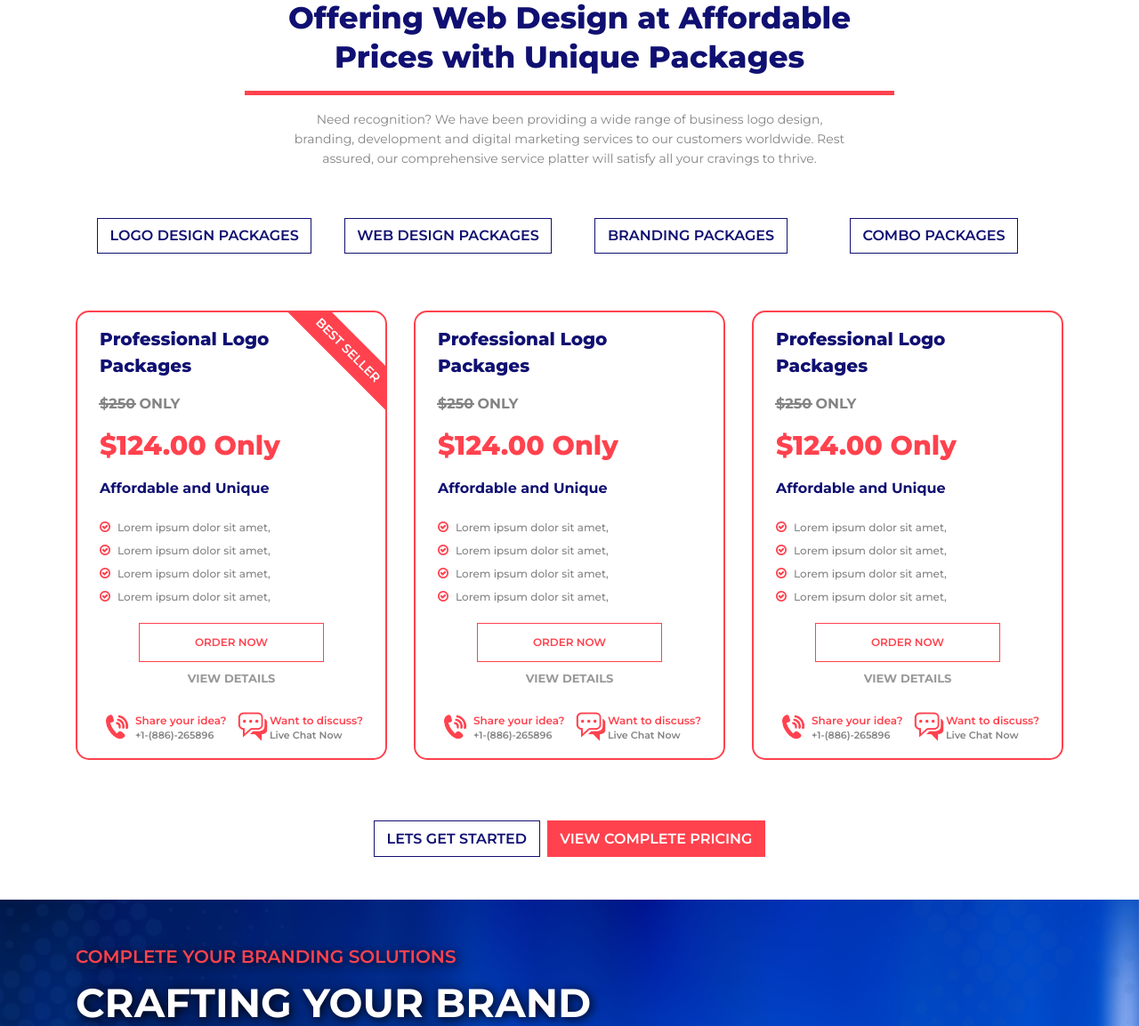
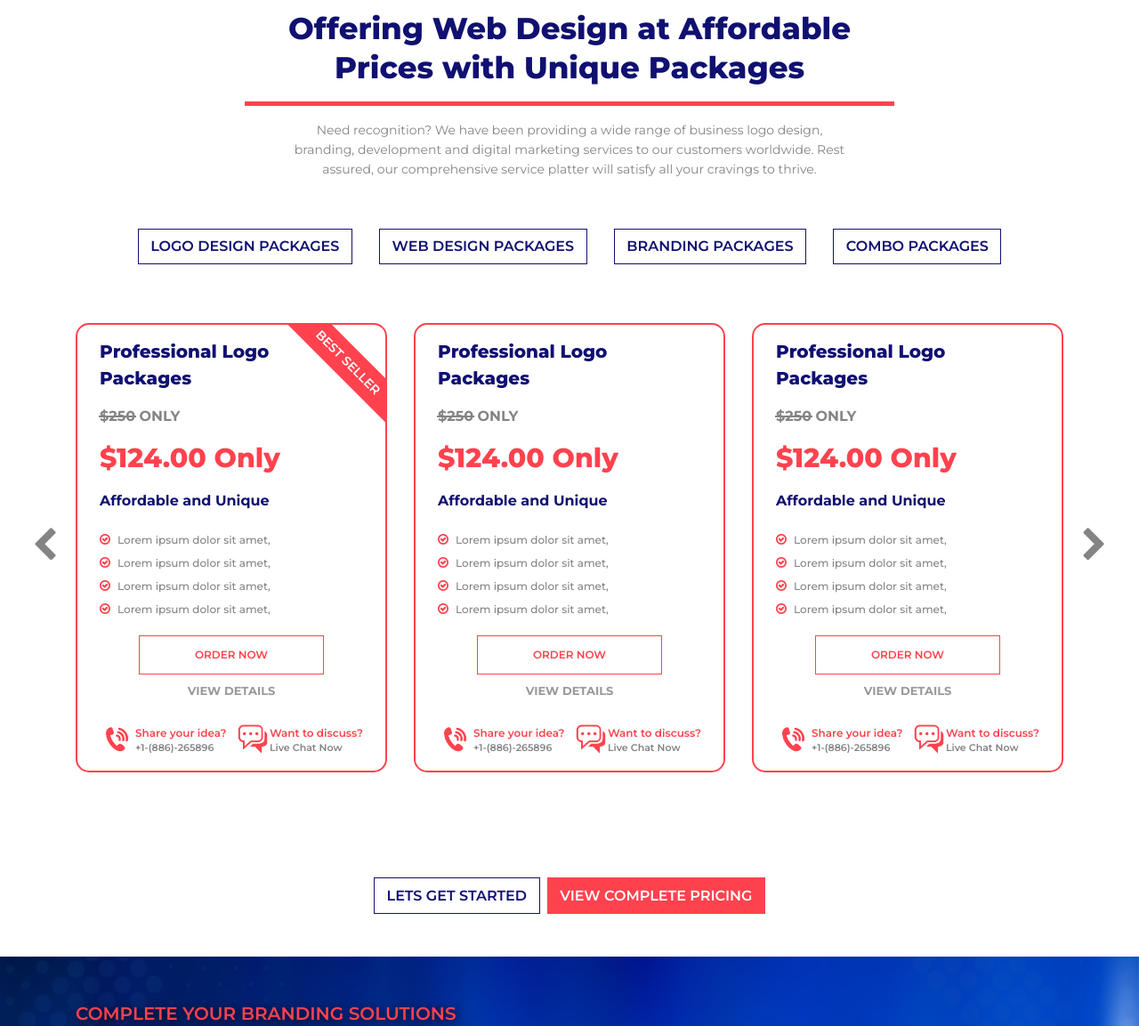
Before and after one commit to bilalrashid300/Agency-web, a PHP site: page / in a window 1280 px wide. Shown: the part 3537-4690 px from the top of the page at 89% size. Run offline with PHP 8.4, Linux system fonts and the light colour scheme; some libraries are stand-ins or nearby versions.

Commit message:
ui fixes

```diff
--- a/assets/css/style.css
+++ b/assets/css/style.css
@@ -675,6 +684,65 @@
   border-right: 0.3em solid transparent;
   border-bottom: 0;
   border-left: 0.3em solid transparent;
+}
+
+.faq .dropdown-menu {
+  background: var(--red);
+  border-radius: 10px;
+  width: 100%;
+  margin: 0px;
+  padding: 0;
+  border: none;
+}
+
+.faq .dropdown-item{
+  margin: 0px;
+  padding: .75rem 1.25rem;
+  transition: all 0.4s ease-in-out;
+  font-size: 14px;
+  font-weight: 600;
+  color: #fff;
+}
+
+.faq .dropdown-item:hover{
+  background: #fff;
+  color: var(--red);
+}
+
+.faq .dropdown-menu.show{
+  top: 5px !important;
+}
+
+.service_slider .service_box{
+  transition: all 0.4s ease-in-out;
+}
+
+.service_slider .service_box:hover{
+  background: var(--darkblue);
+  color: #fff !important;
+  border-color: var(--darkblue);
+}
+
+.service_slider .service_box:hover .t-red{
+  color: #fff !important;
+}
+
+/*
+.faq .select_tab{
+  position: relative;
+}
+
+.faq .tab-pane{
+  position: absolute;
+  top: 0px;
+  left: 0px;
+  width: 100%;
+  transition: all 0.5s ease-in-out;
+  transform: translate(0px, 70px);
+} */
+
+.faq .tab-pane.fade.active.in{
+  transform: translate(0px, 0px);
 }
 
 .border-left-red {
@@ -725,10 +793,7 @@
 
 .pricing_section_tab {
   overflow-y: scroll;
-}
-
-.pricing_section_tab .tabs {
-  min-width: 273px;
+  overflow: visible;
 }
 
 .company_tab > .active {
@@ -874,6 +939,34 @@
   min-height: 240px;
 }
 
+.nextBtn, .prevBtn, .nextBtn3, .prevBtn3{
+  background: none;
+  border:none;
+  color: var(--dark);
+  font-size: 40px;
+  position: absolute;
+}
+
+.prevBtn{
+  top: 57%;
+  left: -30px;
+}
+
+.nextBtn{
+  top: 57%;
+  right: -30px;
+}
+
+.prevBtn3{
+  top: 43%;
+  left: -40px;
+}
+
+.nextBtn3{
+  top: 43%;
+  right: -40px;
+}
+
 .slick-dots {
   list-style: none;
   padding-left: 0px;
@@ -1209,9 +1324,20 @@
 }
 
 #services .discount_popup {
-  position: absolute;
+  position: fixed;
+  top: 20%;
   right: 0;
   z-index: 1;
+  display: none;
+}
+
+#services .discount_popup.show{
+  display: block;
+}
+
+.pricing_section_tab .slick-list{
+  padding-top: 50px;
+  padding-bottom: 50px;
 }
 
 #services .discount_popup .icon_box {
--- a/assets/js/main.js
+++ b/assets/js/main.js
@@ -1,6 +1,39 @@
-$("#floorplanSelect").on("change", function (e) {
+var lastScrollTop = 0;
+$(window).scroll(function(event){
+   var st = $(this).scrollTop();
+   if (st > lastScrollTop){
+       $(".navbar").addClass("sticky")
+   } else {
+    $(".navbar").removeClass("sticky")
+   }
+   lastScrollTop = st;
+});
+var lastScrollTop2 = 500;
+$(window).scroll(function(event){
+   var st = $(this).scrollTop();
+   if (st > lastScrollTop2){
+       $(".discount_popup").addClass("show")
+   } else {
+    $(".discount_popup").removeClass("show")
+   }
+   lastScrollTo2 = st;
+});
+$('.count').each(function () {
+  $(this).prop('Counter',0).animate({
+      Counter: $(this).text()
+  }, {
+      duration: 1000,
+      easing: 'swing',
+      step: function (now) {
+          $(this).text(Math.ceil(now));
+      }
+  });
+});
+$("#floorplanSelect p").on("click", function (e) {
   $(".select_tab .tab-pane").removeClass("active in");
-  $("#" + $(e.currentTarget).val()).addClass("active in");
+  console.log($("#" + $(this).attr("data-value")));
+  $(".faq .dropdown-toggle").text($(this).text())
+  $("#" + $(this).attr("data-value")).addClass("active in");
 });
 
 $(".service_tab .tabs").on("click", function () {
@@ -50,31 +83,35 @@
   speed: 1000,
   vertical: true,
   verticalSwiping: true,
-  autoplay: false,
+  autoplay: true,
   autoplaySpeed: 4000,
   slidesToShow: 1,
   adaptiveHeight: false,
-  prevArrow: $('.prev'),
-  nextArrow: $('.next'),
+  prevArrow: $('.next'),
+  nextArrow: $('.prev'),
 });
 
 $('.customer_slider').slick({
-  arrows: false,
+  arrows: true,
   dots: true,
   infinite: true,
-  speed: 300,
+  speed: 2000,
   slidesToShow: 1,
   slidesToScroll: 1,
+  prevArrow: $('.nextBtn2'),
+  nextArrow: $('.prevBtn2'),
 });
 
-$('.service_slider').slick({
-  arrows: false,
-  dots: true,
-  infinite: true,
-  speed: 300,
-  slidesToShow: 4,
+$(".priceSlider").slick({
+  arrows: true,
+  dots: false,
+  infinite: false,
+  speed: 2000,
+  slidesToShow: 3,
   slidesToScroll: 1,
   centerPadding: '15px',
+  prevArrow: $('.prevBtn3'),
+  nextArrow: $('.nextBtn3'),
   responsive: [
     {
       breakpoint: 1024,
@@ -101,3 +138,54 @@
     }
   ]
 });
+
+$('.service_slider').slick({
+  arrows: true,
+  dots: true,
+  infinite: true,
+  speed: 2000,
+  slidesToShow: 4,
+  slidesToScroll: 1,
+  centerPadding: '15px',
+  prevArrow: $('.nextBtn'),
+  nextArrow: $('.prevBtn'),
+  responsive: [
+    {
+      breakpoint: 1024,
+      settings: {
+        slidesToShow: 3,
+        slidesToScroll: 1,
+        infinite: true,
+        dots: true
+      }
+    },
+    {
+      breakpoint: 600,
+      settings: {
+        slidesToShow: 2,
+        slidesToScroll: 1
+      }
+    },
+    {
+      breakpoint: 480,
+      settings: {
+        slidesToShow: 1,
+        slidesToScroll: 1
+      }
+    }
+  ]
+});
+
+// $(function () {
+//   $("div").slice(0, 4).show();
+//   $("#loadMore").on('click', function (e) {
+//       e.preventDefault();
+//       $("div:hidden").slice(0, 4).slideDown();
+//       if ($("div:hidden").length == 0) {
+//           $("#load").fadeOut('slow');
+//       }
+//       $('html,body').animate({
+//           scrollTop: $(this).offset().top
+//       }, 1500);
+//   });
+// });
--- a/index.html
+++ b/index.html
@@ -220,43 +220,44 @@
         <div class="row number_tab bg-blue">
           <div class="col-md-3 py-4 t-white">
             <p class="mb-0">SATISFIED CLIENTS</p>
-            <h3 class="mb-0">50,000+</h3>
+            <h2 class="mb-0 "><span class="count mr-1">50000</span>+</h2>
             <p class="mb-0">LOGO & WEB PROJECTS</p>
           </div>
           <div class="col-md t-white fs12 py-4 red">
-            <p class="mb-0 fs18 fw-7">80+</p>
+            <p class="mb-0 fs24 fw-7 "><span class="count mr-1">80</span>+</p>
             <p class="mb-0">AWARD WINNING DESIGNERS</p>
           </div>
           <div class="col-md t-white fs12 py-4">
-            <p class="mb-0 fs18 fw-7">80+</p>
+            <p class="mb-0 fs24 fw-7 "><span class="count mr-1">80</span>+</p>
             <p class="mb-0">AWARD WINNING DESIGNERS</p>
           </div>
           <div class="col-md t-white fs12 py-4 red">
-            <p class="mb-0 fs18 fw-7">80+</p>
+            <p class="mb-0 fs24 fw-7 "><span class="count mr-1">80</span>+</p>
             <p class="mb-0">AWARD WINNING DESIGNERS</p>
           </div>
           <div class="col-md t-white fs12 py-4">
-            <p class="mb-0 fs18 fw-7">80+</p>
+            <p class="mb-0 fs24 fw-7 "><span class="count mr-1">80</span>+</p>
             <p class="mb-0">AWARD WINNING DESIGNERS</p>
           </div>
           <div class="col-md-2 t-white fs12 py-4 red">
-            <p class="mb-0 fs18 fw-7">80+</p>
+            <p class="mb-0 fs24 fw-7 "><span class="count mr-1">80</span>+</p>
             <p class="mb-0">AWARD WINNING DESIGNERS</p>
           </div>
         </div>
         <div class="row align-items-center faq mb-5">
           <div class="col-md-4 mb-3 mb-md-0">
             <p class="fw-6 t-blue mb-2">Frequently Ask Question</p>
-            <div class="input-group">
-              <select
-                id="floorplanSelect"
-                class="form-control"
-                name="floorplan"
-              >
-                <option value="tab-pane1">tab1</option>
-                <option value="tab-pane2">tab2</option>
-                <option value="tab-pane3">tab3</option>
-              </select>
+            <div class="input-group ">
+              <div class="dropdown w-100">
+                <button class="btn dropdown-toggle" type="button" id="dropdownMenuButton" data-toggle="dropdown" aria-haspopup="true" aria-expanded="false">
+                  Tab1
+                </button>
+                <div class="dropdown-menu" aria-labelledby="dropdownMenuButton" id="floorplanSelect">
+                  <p class="dropdown-item" data-value="tab-pane1" href="#">Tab1</p>
+                  <p class="dropdown-item" data-value="tab-pane2" href="#">Tab2</p>
+                  <p class="dropdown-item" data-value="tab-pane3" href="#">Tab3</p>
+                </div>
+              </div>
               <div></div>
             </div>
           </div>
@@ -719,7 +720,7 @@
             <div class="tab-content pricing_section_tab">
               <div
                 role="tabpanel"
-                class="tab-pane fade active in row mt-5"
+                class="tab-pane fade active in row priceSlider"
                 id="tab-price1"
               >
                 <div class="col-md-4">
@@ -1011,7 +1012,105 @@
                     </div>
                   </div>
                 </div>
-              </div>
+                <div class="col-md-4">
+                  <div class="price_box">
+                    <p class="fs20 fw-8 pr-md-5 t-blue">
+                      Professional Logo Packages
+                    </p>
+                    <p class="fs16 fw-7">
+                      <span class="amount">$250</span> ONLY
+                    </p>
+                    <p class="fs30 fw-8 price t-red">$124.00 Only</p>
+                    <p class="mb-4 fs16 fw-7 t-blue">Affordable and Unique</p>
+                    <ul class="task_list">
+                      <li>
+                        <i
+                          class="fa fa-check-circle-o t-red mr-2"
+                          aria-hidden="true"
+                        ></i
+                        >Lorem ipsum dolor sit amet,
+                      </li>
+                      <li>
+                        <i
+                          class="fa fa-check-circle-o t-red mr-2"
+                          aria-hidden="true"
+                        ></i
+                        >Lorem ipsum dolor sit amet,
+                      </li>
+                      <li>
+                        <i
+                          class="fa fa-check-circle-o t-red mr-2"
+                          aria-hidden="true"
+                        ></i
+                        >Lorem ipsum dolor sit amet,
+                      </li>
+                      <li>
+                        <i
+                          class="fa fa-check-circle-o t-red mr-2"
+                          aria-hidden="true"
+                        ></i
+                        >Lorem ipsum dolor sit amet,
+                      </li>
+                      <li>
+                        <i
+                          class="fa fa-check-circle-o t-red mr-2"
+                          aria-hidden="true"
+                        ></i
+                        >Lorem ipsum dolor sit amet,
+                      </li>
+                      <li>
+                        <i
+                          class="fa fa-check-circle-o t-red mr-2"
+                          aria-hidden="true"
+                        ></i
+                        >Lorem ipsum dolor sit amet,
+                      </li>
+                      <li>
+                        <i
+                          class="fa fa-check-circle-o t-red mr-2"
+                          aria-hidden="true"
+                        ></i
+                        >Lorem ipsum dolor sit amet,
+                      </li>
+                      <li>
+                        <i
+                          class="fa fa-check-circle-o t-red mr-2"
+                          aria-hidden="true"
+                        ></i
+                        >Lorem ipsum dolor sit amet,
+                      </li>
+                    </ul>
+                    <div class="text-center">
+                      <a href="" class="btn hollow-red mb-2">ORDER NOW</a><br />
+                      <a href="" class="fs13 t-grey fw-7 mt-3">VIEW DETAILS</a>
+                    </div>
+                    <div class="d-flex justify-content-between mt-4">
+                      <div class="d-flex align-items-center">
+                        <img
+                          src="./assets/images/phone-new.png"
+                          style="max-width: 40px"
+                        />
+                        <div class="" ml-2>
+                          <p class="fs12 fw-6 mb-0 t-red">Share your idea?</p>
+                          <p class="fw-6 fs11 mb-0">+1-(886)-265896</p>
+                        </div>
+                      </div>
+                      <div class="d-flex align-items-center">
+                        <img
+                          src="./assets/images/chat-new.png"
+                          style="max-width: 40px"
+                        />
+                        <div class="" ml-2>
+                          <p class="fs12 fw-6 mb-0 t-red">Want to discuss?</p>
+                          <p class="fw-6 fs11 mb-0">Live Chat Now</p>
+                        </div>
+                      </div>
+                    </div>
+                  </div>
+                </div>
+              </div>
+              <button class="prevBtn3"><i class="fa fa-chevron-left"></i></button>
+              <button class="nextBtn3"><i class="fa fa-chevron-right"></i></button>
               <div
                 role="tabpanel"
                 class="tab-pane fade row mt-5"
@@ -1966,9 +2065,9 @@
       </div>
     </section>
 
-    <section>
+    <section class="">
       <div class="container py-5">
-        <div class="row justify-content-center">
+        <div class="row justify-content-center p-rel">
           <div class="col-8 text-center">
             <h1 class="hero-title t-blue border-bottom-red pb-2 mb-3">
               Why Choose Our Services?
@@ -2048,6 +2147,8 @@
               </p>
             </div>
           </div>
+          <button class="prevBtn"><i class="fa fa-chevron-left"></i></button>
+          <button class="nextBtn"><i class="fa fa-chevron-right"></i></button>
         </div>
       </div>
     </section>
@@ -2210,7 +2311,7 @@
 
     <section class="testimonial_section">
       <div class="container py-5">
-        <div class="row justify-content-center">
+        <div class="row justify-content-center p-rel">
           <div class="col-md-8 text-center">
             <h1
               class="
@@ -2353,6 +2454,10 @@
                 </div>
               </div>
             </div>
+          </div>
+         <div class="btnContainer">
+           <button class="prevBtn2"><i class="fa fa-chevron-left mr-1"></i></button>
+            <button class="nextBtn2 ml-2"><i class="fa fa-chevron-right ml-1"></i></button>
           </div>
         </div>
       </div>
@@ -2578,9 +2683,7 @@
     </footer>
 
     <script
-      src="https://code.jquery.com/jquery-3.5.1.slim.min.js"
-      integrity="sha384-DfXdz2htPH0lsSSs5nCTpuj/zy4C+OGpamoFVy38MVBnE+IbbVYUew+OrCXaRkfj"
-      crossorigin="anonymous"
+      src="https://cdnjs.cloudflare.com/ajax/libs/jquery/2.1.3/jquery.min.js"
     ></script>
     <script
       src="https://cdn.jsdelivr.net/npm/bootstrap@4.6.0/dist/js/bootstrap.bundle.min.js"
@@ -2593,6 +2696,9 @@
       crossorigin="anonymous"
       referrerpolicy="no-referrer"
     ></script>
+    <!-- <script src="https://cdnjs.cloudflare.com/ajax/libs/jqueryui/1.11.2/jquery-ui.min.js"></script>
+    <script src="https://cdnjs.cloudflare.com/ajax/libs/waypoints/2.0.3/waypoints.min.js"></script>
+    <script src="https://cdn.jsdelivr.net/jquery.counterup/1.0/jquery.counterup.min.js"></script> -->
     <script src="./assets//js/main.js"></script>
   </body>
 </html>
```
Also changed, not shown: other parts of assets/css/style.css (+113 -6 lines). Lines whose indentation alone changed are shown as unchanged.
